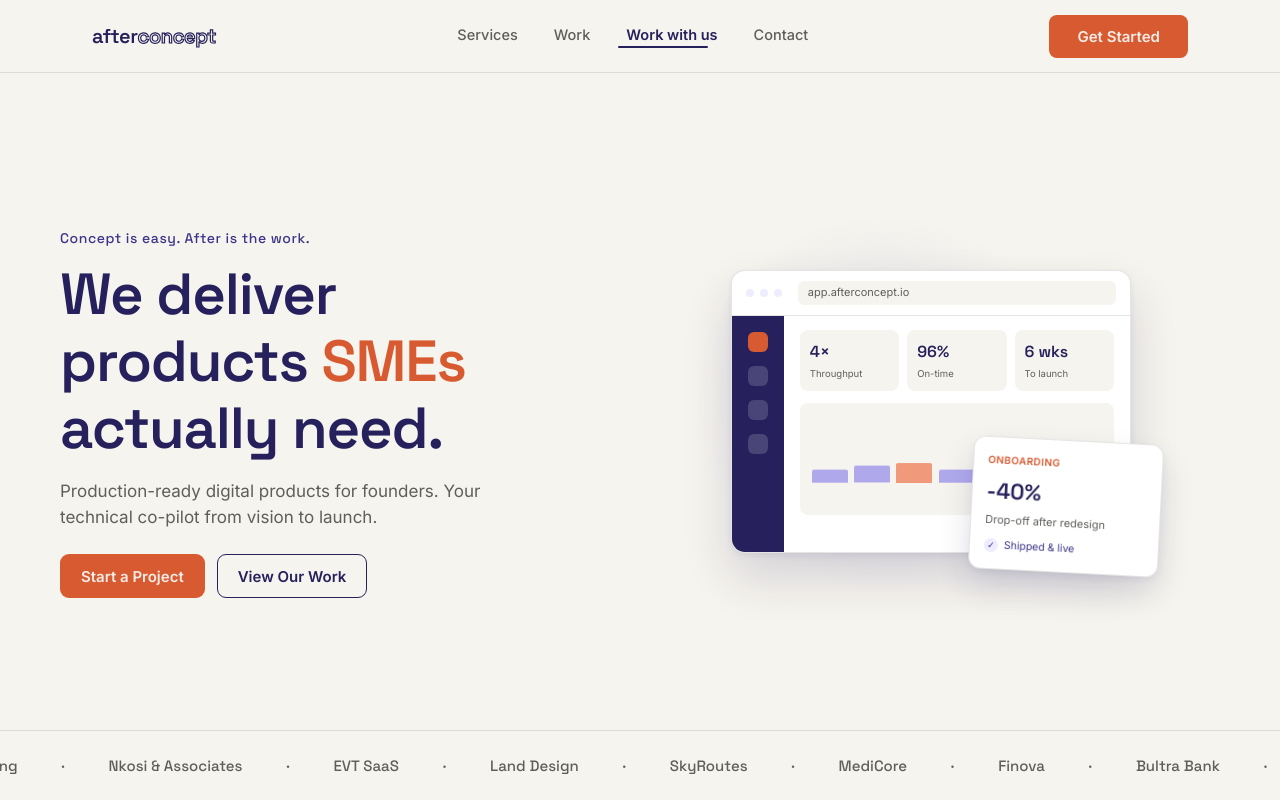
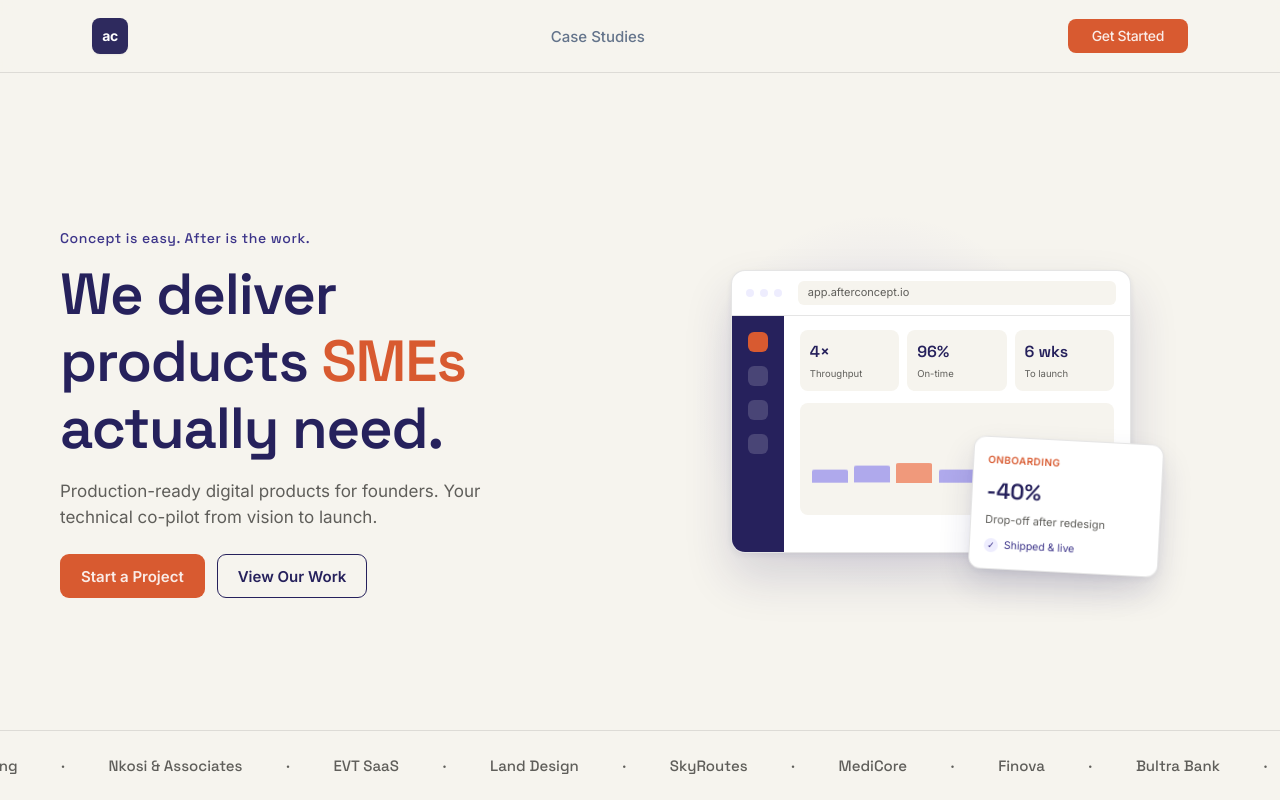
Before and after one commit to uzairr/after-concept-website, a Next.js app: page / in a window 1280 px wide. Shown: the top 800 px of the page. Built offline with nearby package versions, Linux system fonts and the light colour scheme.

Commit message:
Updated navbar typography and font styles

```diff
--- a/components/Footer.tsx
+++ b/components/Footer.tsx
@@ -1,50 +1,157 @@
-import Link from 'next/link';
+import Link from "next/link";
 
 export default function Footer() {
   return (
     <footer className="bg-indigo-900 text-indigo-300 pt-16 pb-8 px-8">
       <div className="max-w-[1160px] mx-auto grid grid-cols-1 md:grid-cols-[1.4fr_1fr_1fr_1fr] gap-10 pb-11">
         <div>
-          <Link href="/" className="logo large font-space font-semibold text-xl tracking-tight flex items-center">
-            <span className="text-white">after</span>
-            <span className="concept-outline text-transparent">concept</span>
+          {/* Logo Badge + Company Name */}
+          <Link
+            href="/"
+            className="inline-flex items-center gap-2.5 transition-transform hover:scale-105"
+          >
+            <span className="bg-white text-[#2e2a5e] text-sm font-bold w-9 h-9 rounded-lg flex items-center justify-center leading-none tracking-tight shadow-sm">
+              ac
+            </span>
+            <span className="text-white text-lg font-semibold tracking-tight">
+              After Concept
+            </span>
           </Link>
-          <p className="text-white text-[15px] font-medium mt-4 max-w-[280px]">Every concept deserves an after.</p>
+          <p className="text-white text-[15px] font-medium mt-4 max-w-[280px]">
+            Every concept deserves an after.
+          </p>
           <p className="text-indigo-300 text-sm max-w-[300px] mt-4">
-            Production-ready products for founders with validated ideas. We embed as your technical co-pilot. Proudly part of Pakistan&apos;s $4.6B tech export sector (FY2026, +21% YoY).
+            Production-ready products for founders with validated ideas. We
+            embed as your technical co-pilot. Proudly part of Pakistan&apos;s
+            $4.6B tech export sector (FY2026, +21% YoY).
           </p>
           <div className="flex gap-3.5 mt-5">
-            <a href="https://www.linkedin.com/company/afterrconcept/" target="_blank" rel="noopener noreferrer" className="w-[34px] h-[34px] rounded-full border border-white/20 flex items-center justify-center text-[11px] text-white hover:bg-white/10 transition-colors">in</a>
-            <a href="https://www.linkedin.com/company/afterrconcept/" target="_blank" rel="noopener noreferrer" className="w-[34px] h-[34px] rounded-full border border-white/20 flex items-center justify-center text-[11px] text-white hover:bg-white/10 transition-colors">ig</a>
-            <a href="https://www.linkedin.com/company/afterrconcept/" target="_blank" rel="noopener noreferrer" className="w-[34px] h-[34px] rounded-full border border-white/20 flex items-center justify-center text-[11px] text-white hover:bg-white/10 transition-colors">fb</a>
+            <a
+              href="https://www.linkedin.com/company/afterrconcept/"
+              target="_blank"
+              rel="noopener noreferrer"
+              className="w-[34px] h-[34px] rounded-full border border-white/20 flex items-center justify-center text-[11px] text-white hover:bg-white/10 transition-colors"
+            >
+              in
+            </a>
+            <a
+              href="https://www.linkedin.com/company/afterrconcept/"
+              target="_blank"
+              rel="noopener noreferrer"
+              className="w-[34px] h-[34px] rounded-full border border-white/20 flex items-center justify-center text-[11px] text-white hover:bg-white/10 transition-colors"
+            >
+              ig
+            </a>
+            <a
+              href="https://www.linkedin.com/company/afterrconcept/"
+              target="_blank"
+              rel="noopener noreferrer"
+              className="w-[34px] h-[34px] rounded-full border border-white/20 flex items-center justify-center text-[11px] text-white hover:bg-white/10 transition-colors"
+            >
+              fb
+            </a>
           </div>
         </div>
         <div className="flex flex-col">
-          <h4 className="font-space text-[13px] font-semibold uppercase tracking-wider text-white mb-4">Quick Links</h4>
+          <h4 className="font-space text-[13px] font-semibold uppercase tracking-wider text-white mb-4">
+            Quick Links
+          </h4>
           <ul className="list-none space-y-3">
-            <li><Link href="/" className="text-sm text-indigo-300 hover:text-white transition-colors">Home</Link></li>
-            <li><Link href="/#services" className="text-sm text-indigo-300 hover:text-white transition-colors">Services</Link></li>
-            <li><Link href="/#work" className="text-sm text-indigo-300 hover:text-white transition-colors">Work</Link></li>
-            <li><Link href="/#ladder" className="text-sm text-indigo-300 hover:text-white transition-colors">Work with us</Link></li>
-            <li><Link href="/#contact" className="text-sm text-indigo-300 hover:text-white transition-colors">Contact</Link></li>
+            <li>
+              <Link
+                href="/"
+                className="text-sm text-indigo-300 hover:text-white transition-colors"
+              >
+                Home
+              </Link>
+            </li>
+            <li>
+              <Link
+                href="/#services"
+                className="text-sm text-indigo-300 hover:text-white transition-colors"
+              >
+                Services
+              </Link>
+            </li>
+            <li>
+              <Link
+                href="/#work"
+                className="text-sm text-indigo-300 hover:text-white transition-colors"
+              >
+                Work
+              </Link>
+            </li>
+            <li>
+              <Link
+                href="/#ladder"
+                className="text-sm text-indigo-300 hover:text-white transition-colors"
+              >
+                Work with us
+              </Link>
+            </li>
+            <li>
+              <Link
+                href="/#contact"
+                className="text-sm text-indigo-300 hover:text-white transition-colors"
+              >
+                Contact
+              </Link>
+            </li>
           </ul>
         </div>
         <div className="flex flex-col">
-          <h4 className="font-space text-[13px] font-semibold uppercase tracking-wider text-white mb-4">Proof</h4>
+          <h4 className="font-space text-[13px] font-semibold uppercase tracking-wider text-white mb-4">
+            Proof
+          </h4>
           <ul className="list-none space-y-3">
-            <li><Link href="/case-studies" className="text-sm text-indigo-300 hover:text-white transition-colors">Case studies</Link></li>
-            <li><Link href="/case-studies/swiftcart" className="text-sm text-indigo-300 hover:text-white transition-colors">Bultra Bank — Fintech</Link></li>
-            <li><Link href="/case-studies" className="text-sm text-indigo-300 hover:text-white transition-colors">AI SaaS</Link></li>
-            <li><Link href="/case-studies" className="text-sm text-indigo-300 hover:text-white transition-colors">Healthcare</Link></li>
+            <li>
+              <Link
+                href="/case-studies"
+                className="text-sm text-indigo-300 hover:text-white transition-colors"
+              >
+                Case studies
+              </Link>
+            </li>
+            <li>
+              <Link
+                href="/case-studies/swiftcart"
+                className="text-sm text-indigo-300 hover:text-white transition-colors"
+              >
+                Bultra Bank — Fintech
+              </Link>
+            </li>
+            <li>
+              <Link
+                href="/case-studies"
+                className="text-sm text-indigo-300 hover:text-white transition-colors"
+              >
+                AI SaaS
+              </Link>
+            </li>
+            <li>
+              <Link
+                href="/case-studies"
+                className="text-sm text-indigo-300 hover:text-white transition-colors"
+              >
+                Healthcare
+              </Link>
+            </li>
           </ul>
         </div>
         <div className="flex flex-col">
-          <h4 className="font-space text-[13px] font-semibold uppercase tracking-wider text-white mb-4">Connect</h4>
+          <h4 className="font-space text-[13px] font-semibold uppercase tracking-wider text-white mb-4">
+            Connect
+          </h4>
           <ul className="list-none space-y-3">
             <li>
-              <a href="mailto:contact@afterconcept.io" className="inline-flex items-center gap-2 text-sm text-indigo-300 hover:text-white transition-colors">
+              <a
+                href="mailto:contact@afterconcept.io"
+                className="inline-flex items-center gap-2 text-sm text-indigo-300 hover:text-white transition-colors"
+              >
                 <span>contact@afterconcept.io</span>
-                <span className="text-[10.5px] font-semibold tracking-wider text-ember-600 bg-ember-100 rounded px-1.5 py-0.5 uppercase">Confirm</span>
+                <span className="text-[10.5px] font-semibold tracking-wider text-ember-600 bg-ember-100 rounded px-1.5 py-0.5 uppercase">
+                  Confirm
+                </span>
               </a>
             </li>
             <li className="text-sm text-indigo-300">Pakistan — Global</li>
@@ -55,9 +162,13 @@ export default function Footer() {
       <div className="max-w-[1160px] mx-auto border-t border-white/10 pt-5 flex justify-between flex-wrap gap-3 text-[13px] text-indigo-300">
         <span>© 2026 After Concept. All rights reserved.</span>
         <span className="space-x-2">
-          <Link href="#" className="hover:text-white">Privacy Policy</Link>
+          <Link href="#" className="hover:text-white">
+            Privacy Policy
+          </Link>
           <span>·</span>
-          <Link href="#" className="hover:text-white">Terms of Service</Link>
+          <Link href="#" className="hover:text-white">
+            Terms of Service
+          </Link>
         </span>
       </div>
     </footer>
--- a/components/Header.tsx
+++ b/components/Header.tsx
@@ -3,24 +3,15 @@
 import { useEffect, useState, useRef } from "react";
 import Link from "next/link";
 
-const NAV_ITEMS = [
-  { label: "Services", href: "#services" },
-  { label: "Work", href: "#work" },
-  { label: "Work with us", href: "#ladder" },
-  { label: "Contact", href: "#contact" },
-];
+const NAV_ITEMS = [{ label: "Case Studies", href: "#work" }];
 
 export default function Header() {
-  const [activeSection, setActiveSection] = useState("");
-  const [hoveredSection, setHoveredSection] = useState<string | null>(null);
   const [isScrolled, setIsScrolled] = useState(false);
   const [mobileMenuOpen, setMobileMenuOpen] = useState(false);
 
   const navRef = useRef<HTMLDivElement>(null);
-  const itemsRef = useRef<{ [key: string]: HTMLAnchorElement | null }>({});
-  const underlineRef = useRef<HTMLSpanElement>(null);
 
-  // 1. Scroll effect for navbar height compression
+  // Scroll effect for navbar background compression
   useEffect(() => {
     const handleScroll = () => {
       setIsScrolled(window.scrollY > 20);
@@ -29,66 +20,6 @@ export default function Header() {
     window.addEventListener("scroll", handleScroll, { passive: true });
     return () => window.removeEventListener("scroll", handleScroll);
   }, []);
-
-  // 2. ScrollSpy via Intersection Observer
-  useEffect(() => {
-    const sectionIds = NAV_ITEMS.map((item) => item.href.replace("#", ""));
-    const sections = sectionIds
-      .map((id) => document.getElementById(id))
-      .filter(Boolean);
-
-    if (sections.length === 0) return;
-
-    const observerOptions = {
-      root: null,
-      rootMargin: "-20% 0px -50% 0px",
-      threshold: 0.1,
-    };
-
-    const observer = new IntersectionObserver((entries) => {
-      entries.forEach((entry) => {
-        if (entry.isIntersecting) {
-          setActiveSection(`#${entry.target.id}`);
-        }
-      });
-    }, observerOptions);
-
-    sections.forEach((section) => section && observer.observe(section));
-
-    return () => {
-      sections.forEach((section) => section && observer.unobserve(section));
-    };
-  }, []);
-
-  // 3. Update Shared Underline Position & Width dynamically
-  useEffect(() => {
-    const currentTargetHref = hoveredSection || activeSection;
-    const activeElement = itemsRef.current[currentTargetHref];
-
-    if (activeElement && underlineRef.current) {
-      const { offsetLeft, offsetWidth } = activeElement;
-      underlineRef.current.style.transform = `translate3d(${offsetLeft}px, 0, 0)`;
-      underlineRef.current.style.width = `${offsetWidth}px`;
-      underlineRef.current.style.opacity = "1";
-    } else if (underlineRef.current && !currentTargetHref) {
-      underlineRef.current.style.opacity = "0";
-    }
-  }, [activeSection, hoveredSection]);
-
-  // Handle Resize recalculations
-  useEffect(() => {
-    const handleResize = () => {
-      const currentTargetHref = hoveredSection || activeSection;
-      const activeElement = itemsRef.current[currentTargetHref];
-      if (activeElement && underlineRef.current) {
-        underlineRef.current.style.transform = `translate3d(${activeElement.offsetLeft}px, 0, 0)`;
-        underlineRef.current.style.width = `${activeElement.offsetWidth}px`;
-      }
-    };
-
-    window.addEventListener("resize", handleResize);
-    return () => window.removeEventListener("resize", handleResize);
-  }, [activeSection, hoveredSection]);
 
   return (
     <header
@@ -100,62 +31,39 @@ export default function Header() {
     >
       <nav
         ref={navRef}
-        className="flex items-center justify-between px-8 max-w-[1160px] mx-auto relative h-14"
+        className="flex items-center justify-between px-8 max-w-[1160px] mx-auto relative h-14 font-sans"
         aria-label="Main Navigation"
       >
-        {/* Logo */}
+        {/* Logo Badge */}
         <Link
           href="/"
-          className="logo large font-space font-semibold text-xl tracking-tight flex items-center leading-none"
+          className="flex items-center justify-center transition-transform hover:scale-105"
         >
-          <span className="text-indigo-900">after</span>
-          <span className="concept-outline text-transparent">concept</span>
+          <span className="bg-[#2e2a5e] text-white text-sm font-bold w-9 h-9 rounded-lg flex items-center justify-center leading-none tracking-tight shadow-sm">
+            ac
+          </span>
         </Link>
 
-        {/* Desktop Nav Links */}
-        <div
-          className="hidden md:flex items-center gap-9 text-[14.5px] font-medium text-charcoal-soft relative py-0 my-0 leading-none"
-          onMouseLeave={() => setHoveredSection(null)}
-        >
-          {NAV_ITEMS.map((item) => {
-            const isActive = activeSection === item.href;
-            const isHovered = hoveredSection === item.href;
-            const isSelected = isHovered || (isActive && !hoveredSection);
-
-            return (
-              <Link
-                key={item.href}
-                href={`/${item.href}`}
-                ref={(el) => {
-                  itemsRef.current[item.href] = el;
-                }}
-                onMouseEnter={() => setHoveredSection(item.href)}
-                className={`transition-colors duration-200 inline-block pb-0.5 pt-0 ${
-                  isSelected
-                    ? "text-indigo-900 font-semibold"
-                    : "hover:text-indigo-900"
-                }`}
-              >
-                {item.label}
-              </Link>
-            );
-          })}
-
-          {/* Shared Sliding Underline (Dark Indigo Blue) */}
-          <span
-            ref={underlineRef}
-            className="absolute -bottom-1 left-0 h-[2px] bg-indigo-900 rounded-full pointer-events-none transition-all duration-300 ease-[cubic-bezier(0.25,1,0.5,1)] opacity-0"
-            style={{
-              willChange: "transform, width",
-            }}
-          />
+        {/* Desktop Nav Links (#3c3489 text & underline on hover) */}
+        <div className="hidden md:flex items-center gap-8 text-[15px] font-medium relative py-0 my-0 leading-none">
+          {NAV_ITEMS.map((item) => (
+            <Link
+              key={item.href}
+              href={`/${item.href}`}
+              className="group relative text-[#64748b] hover:text-[#3c3489] transition-colors duration-200 inline-flex flex-col items-center py-2 font-medium"
+            >
+              <span>{item.label}</span>
+              {/* Underline Bar with #3c3489 color */}
+              <span className="absolute bottom-0 left-0 w-full h-[2px] bg-[#3c3489] rounded-full scale-x-0 group-hover:scale-x-100 transition-transform duration-200 ease-out origin-left" />
+            </Link>
+          ))}
         </div>
 
         {/* Action CTA Button */}
         <div className="hidden md:flex items-center">
           <Link
             href="/#contact"
-            className="bg-ember-600 text-ember-100 px-7 py-3.5 rounded-lg text-[15px] font-semibold transition-all duration-200 hover:bg-indigo-900 hover:-translate-y-px inline-flex items-center justify-center leading-none"
+            className="bg-ember-600 text-ember-100 px-6 py-2.5 rounded-lg text-[14px] font-medium tracking-tight transition-all duration-200 hover:bg-indigo-900 hover:-translate-y-px inline-flex items-center justify-center leading-none"
           >
             Get Started
           </Link>
@@ -188,13 +96,13 @@ export default function Header() {
 
       {/* Mobile Menu Dropdown */}
       {mobileMenuOpen && (
-        <div className="md:hidden flex flex-col px-8 py-4 gap-3 bg-[rgba(246,244,238,0.98)] border-b border-line">
+        <div className="md:hidden flex flex-col px-8 py-4 gap-3 bg-[rgba(246,244,238,0.98)] border-b border-line font-sans">
           {NAV_ITEMS.map((item) => (
             <Link
               key={item.href}
               href={`/${item.href}`}
               onClick={() => setMobileMenuOpen(false)}
-              className="text-base font-medium text-charcoal-soft hover:text-indigo-900 transition-colors"
+              className="text-base font-medium text-[#64748b] hover:text-[#3c3489] transition-colors"
             >
               {item.label}
             </Link>
@@ -202,7 +110,7 @@ export default function Header() {
           <Link
             href="/#contact"
             onClick={() => setMobileMenuOpen(false)}
-            className="mt-1 text-center bg-ember-600 text-ember-100 px-5 py-2.5 rounded-lg text-sm font-semibold"
+            className="mt-1 text-center bg-ember-600 text-ember-100 px-5 py-2.5 rounded-lg text-sm font-medium tracking-tight"
           >
             Get Started
           </Link>
```
